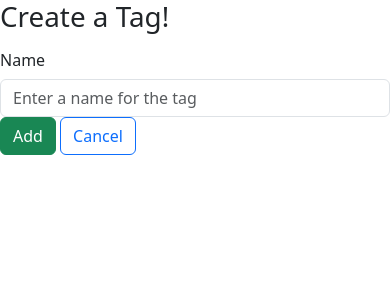
After one commit to ryzac04/Blogly, a Flask app: page /tags/new in a window 390 px wide. The commit adds this page. Shown: the top 300 px of the page. Run offline with Flask 3, Linux system fonts and the light colour scheme.

Commit message:
Final Version

```diff
--- a/app.py
+++ b/app.py
@@ -2,7 +2,7 @@
 
 from flask import Flask, render_template, redirect, request
 from flask_debugtoolbar import DebugToolbarExtension
-from models import db, connect_db, User, Post
+from models import db, connect_db, User, Post, PostTag, Tag
 
 app = Flask(__name__)
 
@@ -17,6 +17,8 @@ debug = DebugToolbarExtension(app)
 connect_db(app)
 db.create_all()
 
+
+###############################################################################
 # User Routes
 
 
@@ -97,7 +99,8 @@ def delete_user(user_id):
     return redirect("/users")
 
 
-# Posts Routes
+###############################################################################
+# Post Routes
 
 
 @app.route("/users/<int:user_id>/posts/new")
@@ -105,8 +108,9 @@ def new_post(user_id):
     """Show form to add a post for that user."""
 
     user = User.query.get_or_404(user_id)
+    tags = Tag.query.all()
 
-    return render_template("posts/post.html", user=user)
+    return render_template("posts/post.html", user=user, tags=tags)
 
 
 @app.route("/users/<int:user_id>/posts/new", methods=["POST"])
@@ -116,7 +120,10 @@ def handle_post(user_id):
     title = request.form["title"]
     content = request.form["content"]
 
-    new_post = Post(title=title, content=content, author_id=user_id)
+    tag_ids = [int(num) for num in request.form.getlist("tags")]
+    tags = Tag.query.filter(Tag.id.in_(tag_ids)).all()
+
+    new_post = Post(title=title, content=content, author_id=user_id, tags=tags)
 
     db.session.add(new_post)
     db.session.commit()
@@ -138,8 +145,9 @@ def edit_post(post_id):
     """Show form to edit a post."""
 
     edit_post = Post.query.get_or_404(post_id)
+    tags = Tag.query.all()
 
-    return render_template("posts/edit.html", edit_post=edit_post)
+    return render_template("posts/edit.html", edit_post=edit_post, tags=tags)
 
 
 @app.route("/posts/<int:post_id>/edit", methods=["POST"])
@@ -147,9 +155,11 @@ def handle_edit_post(post_id):
     """Handle edit form to alter existing post content."""
 
     post = Post.query.get_or_404(post_id)
-
     post.title = request.form["title"]
     post.content = request.form["content"]
+
+    tag_ids = [int(num) for num in request.form.getlist("tags")]
+    post.tags = Tag.query.filter(Tag.id.in_(tag_ids)).all()
 
     db.session.add(post)
     db.session.commit()
@@ -167,3 +177,85 @@ def delete_post(post_id):
     db.session.commit()
 
     return redirect(f"/users/{post.author_id}")
+
+
+###############################################################################
+# Tag Routes
+
+
+@app.route("/tags")
+def show_tags():
+    """Page displaying list of tags."""
+
+    tags = Tag.query.all()
+
+    return render_template("/tags/index.html", tags=tags)
+
+
+@app.route("/tags/new")
+def new_tag():
+    """Form to add a new tag."""
+
+    posts = Post.query.all()
+
+    return render_template("/tags/new.html", posts=posts)
+
+
+@app.route("/tags/new", methods=["POST"])
+def handle_new_tag():
+    """Submit new tag form, adding new tags to list."""
+
+    post_ids = [int(num) for num in request.form.getlist("posts")]
+    posts = Post.query.filter(Post.id.in_(post_ids)).all()
+    new_tag = Tag(name=request.form["tag_name"], post=posts)
+
+    db.session.add(new_tag)
+    db.session.commit()
+
+    return redirect("/tags")
+
+
+@app.route("/tags/<int:tag_id>")
+def tag_details(tag_id):
+    """Show details about a tag."""
+
+    tag = Tag.query.get_or_404(tag_id)
+
+    return render_template("/tags/show.html", tag=tag)
+
+
+@app.route("/tags/<int:tag_id>/edit")
+def edit_tag(tag_id):
+    """Edit form for a tag."""
+
+    tag = Tag.query.get_or_404(tag_id)
+    posts = Post.query.all()
+
+    return render_template("/tags/edit.html", tag=tag, posts=posts)
+
+
+@app.route("/tags/<int:tag_id>/edit", methods=["POST"])
+def handle_edit_tag(tag_id):
+    """Submit the tag edit form with updated content."""
+
+    tag = Tag.query.get_or_404(tag_id)
+    tag.name = request.form["tag_name"]
+    post_ids = [int(num) for num in request.form.getlist("posts")]
+    tag.posts = Post.query.filter(Post.id.in_(post_ids)).all()
+
+    db.session.add(tag)
+    db.session.commit()
+
+    return redirect("/tags")
+
+
+@app.route("/tags/<int:tag_id>/delete", methods=["POST"])
+def delete_tag(tag_id):
+    """Delete a tag."""
+
+    tag = Tag.query.get_or_404(tag_id)
+
+    db.session.delete(tag)
+    db.session.commit()
+
+    return redirect("/tags")
--- /dev/null
+++ b/templates/tags/new.html
@@ -0,0 +1,26 @@
+{% extends 'base.html' %}
+{% block title %}Create New Tag{% endblock %}
+
+{% block content %}
+
+<h1>Create a Tag!</h1>
+
+<form method="POST">
+
+    <div class="form_group row">
+        <label for="tag_name" class="col-sm-2 col-form-label d-flex align-items-center">Name</label>
+        <div class="col-sm-10">
+            <input type="text" name="tag_name" class="form-control" placeholder="Enter a name for the tag">
+        </div>
+    </div>
+
+    <div class="form-group row">
+        <div class="ml-auto mr-3">
+            <button class="btn btn-success">Add</button>
+            <button formaction="/tags" formmethod="GET" class="btn btn-outline-primary">Cancel</button>
+        </div>
+    </div>
+
+</form>
+
+{% endblock %}
```
Also changed, not shown: models.py (+28 -3 lines), templates/posts/edit.html (+9 -0 lines), templates/posts/post.html (+10 -1 lines), templates/posts/show.html (+9 -1 lines), templates/tags/edit.html (added, +21 -0 lines), templates/tags/index.html (added, +20 -0 lines), templates/tags/show.html (added, +19 -0 lines).
